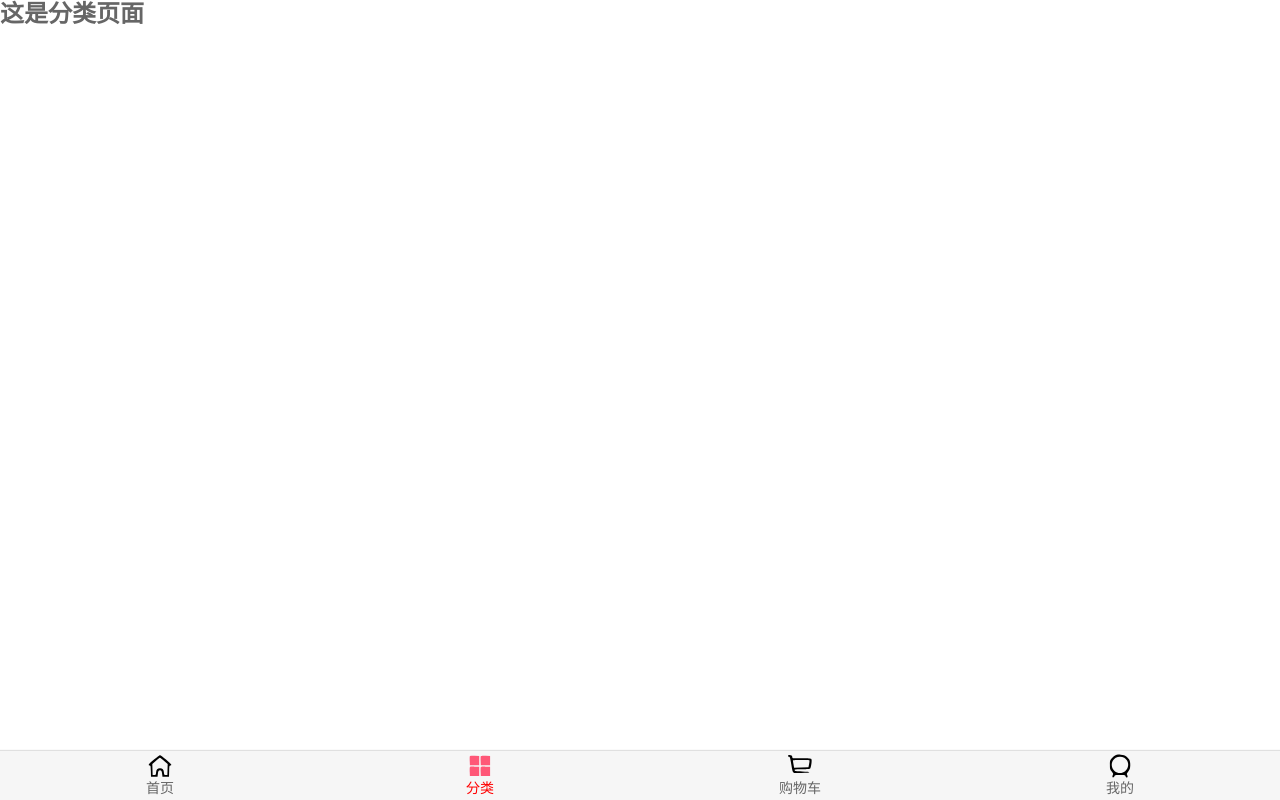
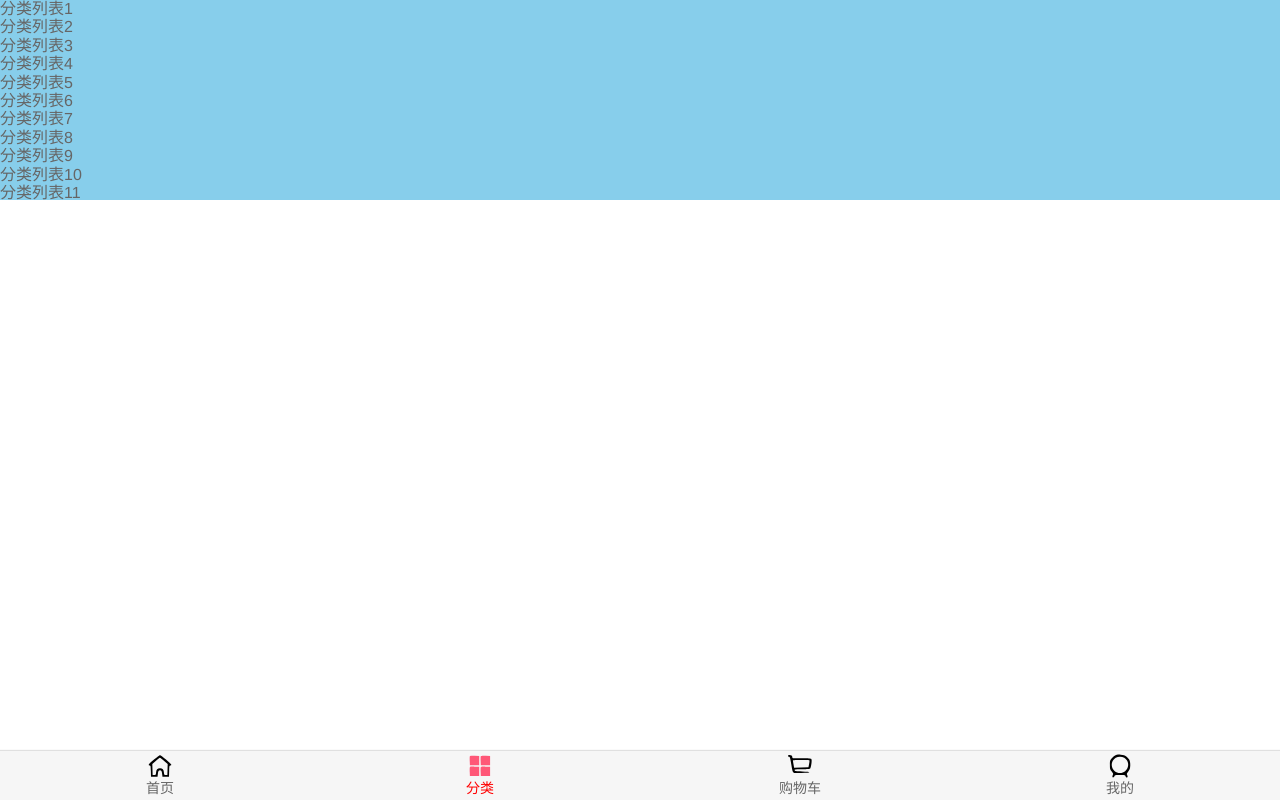
Before and after one commit to Charon416/superMall, a Vue app: page /category in a window 1280 px wide. Built offline with nearby package versions, Linux system fonts and the light colour scheme.

Commit message:
content error

```diff
--- a/package.json
+++ b/package.json
@@ -7,7 +7,9 @@
     "build": "vue-cli-service build"
   },
   "dependencies": {
+    "@better-scroll/core": "^2.4.1",
     "axios": "^0.21.1",
+    "better-scroll": "^2.4.1",
     "core-js": "^3.6.5",
     "vue": "^2.6.11",
     "vue-router": "^3.5.2"
--- a/src/components/content/goods/GoodsList.vue
+++ b/src/components/content/goods/GoodsList.vue
@@ -1,6 +1,8 @@
 <template>
   <div class="goods">
-    <goods-list-item v-for="item in goods" :goods-item="item"></goods-list-item>
+    <goods-list-item v-for="item in goods" :goods-item="item">
+      {{goods}}
+    </goods-list-item>
   </div>
 </template>
 
--- a/src/network/home.js
+++ b/src/network/home.js
@@ -2,13 +2,13 @@ import {request} from "./request";
 
 export function getHomeMultidata(){
   return request({
-    url:'/home/multidata'
+    url:'http://123.207.32.32:8000/home/multidata'
   })
 }
 
 export function getHomeGoods(type,page){
 return request({
-  url:'home/data',
+  url:'http://152.136.185.210:7878/api/m5/home/data',
   params:{
     type,
     page
--- a/src/network/request.js
+++ b/src/network/request.js
@@ -3,7 +3,7 @@ import axios from 'axios'
 export function request(config) {
   // 1.创建axios的实例
   const instance = axios.create({
-    baseURL: 'http://123.207.32.32:8000',
+    // baseURL: 'http://123.207.32.32:8000',
     timeout: 5000
   })
 
--- a/src/views/category/Category.vue
+++ b/src/views/category/Category.vue
@@ -1,13 +1,138 @@
 <template>
-  <h2>这是分类页面</h2>
+  <div class="wrapper">
+    <ul class="content">
+      <li>分类列表1</li>
+      <li>分类列表2</li>
+      <li>分类列表3</li>
+      <li>分类列表4</li>
+      <li>分类列表5</li>
+      <li>分类列表6</li>
+      <li>分类列表7</li>
+      <li>分类列表8</li>
+      <li>分类列表9</li>
+      <li>分类列表10</li>
+      <li>分类列表11</li>
+      <li>分类列表12</li>
+      <li>分类列表13</li>
+      <li>分类列表14</li>
+      <li>分类列表15</li>
+      <li>分类列表16</li>
+      <li>分类列表17</li>
+      <li>分类列表18</li>
+      <li>分类列表19</li>
+      <li>分类列表20</li>
+      <li>分类列表21</li>
+      <li>分类列表22</li>
+      <li>分类列表23</li>
+      <li>分类列表24</li>
+      <li>分类列表25</li>
+      <li>分类列表26</li>
+      <li>分类列表27</li>
+      <li>分类列表28</li>
+      <li>分类列表29</li>
+      <li>分类列表30</li>
+      <li>分类列表31</li>
+      <li>分类列表32</li>
+      <li>分类列表33</li>
+      <li>分类列表34</li>
+      <li>分类列表35</li>
+      <li>分类列表36</li>
+      <li>分类列表37</li>
+      <li>分类列表38</li>
+      <li>分类列表39</li>
+      <li>分类列表40</li>
+      <li>分类列表41</li>
+      <li>分类列表42</li>
+      <li>分类列表43</li>
+      <li>分类列表44</li>
+      <li>分类列表45</li>
+      <li>分类列表46</li>
+      <li>分类列表47</li>
+      <li>分类列表48</li>
+      <li>分类列表49</li>
+      <li>分类列表50</li>
+      <li>分类列表51</li>
+      <li>分类列表52</li>
+      <li>分类列表53</li>
+      <li>分类列表54</li>
+      <li>分类列表55</li>
+      <li>分类列表56</li>
+      <li>分类列表57</li>
+      <li>分类列表58</li>
+      <li>分类列表59</li>
+      <li>分类列表60</li>
+      <li>分类列表61</li>
+      <li>分类列表62</li>
+      <li>分类列表63</li>
+      <li>分类列表64</li>
+      <li>分类列表65</li>
+      <li>分类列表66</li>
+      <li>分类列表67</li>
+      <li>分类列表68</li>
+      <li>分类列表69</li>
+      <li>分类列表70</li>
+      <li>分类列表71</li>
+      <li>分类列表72</li>
+      <li>分类列表73</li>
+      <li>分类列表74</li>
+      <li>分类列表75</li>
+      <li>分类列表76</li>
+      <li>分类列表77</li>
+      <li>分类列表78</li>
+      <li>分类列表79</li>
+      <li>分类列表80</li>
+      <li>分类列表81</li>
+      <li>分类列表82</li>
+      <li>分类列表83</li>
+      <li>分类列表84</li>
+      <li>分类列表85</li>
+      <li>分类列表86</li>
+      <li>分类列表87</li>
+      <li>分类列表88</li>
+      <li>分类列表89</li>
+      <li>分类列表90</li>
+      <li>分类列表91</li>
+      <li>分类列表92</li>
+      <li>分类列表93</li>
+      <li>分类列表94</li>
+      <li>分类列表95</li>
+      <li>分类列表96</li>
+      <li>分类列表97</li>
+      <li>分类列表98</li>
+      <li>分类列表99</li>
+      <li>分类列表100</li>
+    </ul>
+  </div>
+
+
 </template>
 
 <script>
+  import BScroll from 'better-scroll'
   export default {
-    name: "Category"
+    name: "Category",
+    data(){
+      return {
+        scroll:null
+      }
+    },
+
+    mounted(){
+      console.log(document.querySelector('.content'));
+      this.scroll = new BScroll(document.querySelector('.wrapper'))
+      // new BScroll('.content',{
+
+      // })
+    }
   }
 </script>
 
 <style scoped>
+  .wrapper{
+    height: 200px;
+    background-color: skyblue;
+    overflow: hidden;
+    /* overflow-y: scroll; */
+  }
 
 </style>
--- a/src/views/home/Home.vue
+++ b/src/views/home/Home.vue
@@ -98,13 +98,12 @@ import {
 
     },
     data(){
-
       return {
         banners:[],
         recommends:[],
         goods:{
           'pop':{page:0, list:[]},
-          'news':{page:0, list:[]},
+          'new':{page:0, list:[]},
           'sell':{page:0, list:[]},
         },
         currentType:'pop'
@@ -113,10 +112,6 @@ import {
     created(){
       //请求多个数据
       this.getHomeMultidata()
-        // console.log(res);
-
-        // this.banners = res.data.banner.list;
-        // this.recommends = res.data.recommend.list;
 
       //请求商品数据
       this.getHomeGoods('pop')
@@ -126,8 +121,10 @@ import {
     },
     computed:{
       showGoods(){
+        // console.log(this.currentType);
+
+        // return this.goods[this.currentType].list
         return this.goods[this.currentType].list
-
       }
     },
     methods:{
@@ -152,18 +149,22 @@ import {
       /* 网络请求相关的方法 */
       getHomeMultidata(){
         getHomeMultidata().then((res) => {
+
           this.banners = res.data.banner.list;
           this.recommends = res.data.recommend.list;
 
         })
       },
-      getHomeGoods(type ){
-        getHomeGoods(type,1).then(res => {
-          this.goods[type].list.push(...res.data.list)
-          this.goods[type] += 1
+      getHomeGoods(type){
+        const page = this.goods[type].page + 1;
+        getHomeGoods(type,page).then((res) => {
+
+          this.goods[type].list.push(...res.data.list);
+
+          this.goods[type] += 1;
 
         })
-      },
+      }
 
 
 
```
Also changed, not shown: 1 other file (tests, documents, lock files or other folders).
